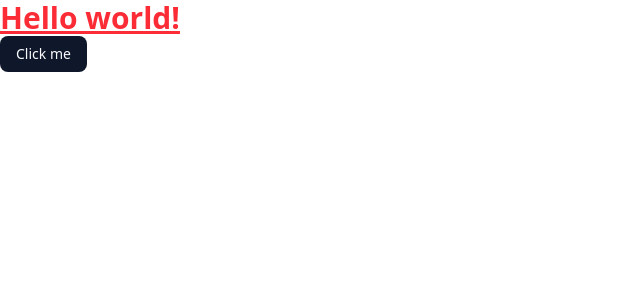
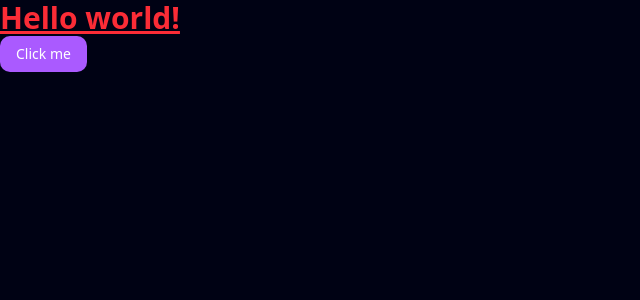
Before and after one commit to ferchomuri/studious-octo-fortnight, a Next.js app: page / in a window 1280 px wide. Shown: the top 300 px of the page, without its empty margins (0-640 px from the left). Built offline with nearby package versions, Linux system fonts and the light colour scheme.

Commit message:
💄Add new application's theme

```diff
--- a/app/globals.css
+++ b/app/globals.css
@@ -48,72 +48,96 @@
 }
 
 :root {
-  --radius: 0.625rem;
-  --background: oklch(1 0 0);
-  --foreground: oklch(0.129 0.042 264.695);
-  --card: oklch(1 0 0);
-  --card-foreground: oklch(0.129 0.042 264.695);
-  --popover: oklch(1 0 0);
-  --popover-foreground: oklch(0.129 0.042 264.695);
-  --primary: oklch(0.208 0.042 265.755);
-  --primary-foreground: oklch(0.984 0.003 247.858);
-  --secondary: oklch(0.968 0.007 247.896);
-  --secondary-foreground: oklch(0.208 0.042 265.755);
-  --muted: oklch(0.968 0.007 247.896);
-  --muted-foreground: oklch(0.554 0.046 257.417);
-  --accent: oklch(0.968 0.007 247.896);
-  --accent-foreground: oklch(0.208 0.042 265.755);
-  --destructive: oklch(0.577 0.245 27.325);
-  --border: oklch(0.929 0.013 255.508);
-  --input: oklch(0.929 0.013 255.508);
-  --ring: oklch(0.704 0.04 256.788);
-  --chart-1: oklch(0.646 0.222 41.116);
-  --chart-2: oklch(0.6 0.118 184.704);
-  --chart-3: oklch(0.398 0.07 227.392);
-  --chart-4: oklch(0.828 0.189 84.429);
-  --chart-5: oklch(0.769 0.188 70.08);
-  --sidebar: oklch(0.984 0.003 247.858);
-  --sidebar-foreground: oklch(0.129 0.042 264.695);
-  --sidebar-primary: oklch(0.208 0.042 265.755);
-  --sidebar-primary-foreground: oklch(0.984 0.003 247.858);
-  --sidebar-accent: oklch(0.968 0.007 247.896);
-  --sidebar-accent-foreground: oklch(0.208 0.042 265.755);
-  --sidebar-border: oklch(0.929 0.013 255.508);
-  --sidebar-ring: oklch(0.704 0.04 256.788);
+  --radius: 0.75rem; /* More modern, softer scaling */
+
+  /* Deep Midnight / Indigo Background */
+  --background: oklch(0.10 0.05 265);
+  --foreground: oklch(0.98 0.01 265);
+
+  /* Glassy Card / Surface - Slightly lighter than bg */
+  --card: oklch(0.14 0.06 265);
+  --card-foreground: oklch(0.98 0.01 265);
+
+  --popover: oklch(0.14 0.06 265);
+  --popover-foreground: oklch(0.98 0.01 265);
+
+  /* Neon Purple Primary */
+  --primary: oklch(0.65 0.25 300);
+  --primary-foreground: oklch(1 0 0);
+
+  /* Deep Violet Secondary */
+  --secondary: oklch(0.25 0.10 280);
+  --secondary-foreground: oklch(0.98 0.01 265);
+
+  /* Muted / Surface elements */
+  --muted: oklch(0.20 0.06 265);
+  --muted-foreground: oklch(0.70 0.05 265);
+
+  /* Neon Cyan Accent */
+  --accent: oklch(0.70 0.15 200);
+  --accent-foreground: oklch(0.10 0.05 265);
+
+  --destructive: oklch(0.60 0.25 25);
+  --destructive-foreground: oklch(0.98 0 0);
+
+  /* Subtle Glassy Borders */
+  --border: oklch(0.98 0.01 265 / 0.15);
+  --input: oklch(0.98 0.01 265 / 0.20);
+
+  --ring: oklch(0.65 0.25 300);
+
+  /* Chart Colors - Neon & Vibrant */
+  --chart-1: oklch(0.65 0.25 300); /* Purple */
+  --chart-2: oklch(0.70 0.15 200); /* Cyan */
+  --chart-3: oklch(0.60 0.20 340); /* Pink */
+  --chart-4: oklch(0.75 0.18 150); /* Green/Teal */
+  --chart-5: oklch(0.80 0.15 60);  /* Yellow/Orange */
+
+  /* Sidebar - Dark Glassy Panel */
+  --sidebar: oklch(0.12 0.05 265);
+  --sidebar-foreground: oklch(0.98 0.01 265);
+  --sidebar-primary: oklch(0.65 0.25 300);
+  --sidebar-primary-foreground: oklch(1 0 0);
+  --sidebar-accent: oklch(0.20 0.06 265);
+  --sidebar-accent-foreground: oklch(0.98 0.01 265);
+  --sidebar-border: oklch(0.98 0.01 265 / 0.1);
+  --sidebar-ring: oklch(0.65 0.25 300);
 }
 
 .dark {
-  --background: oklch(0.129 0.042 264.695);
-  --foreground: oklch(0.984 0.003 247.858);
-  --card: oklch(0.208 0.042 265.755);
-  --card-foreground: oklch(0.984 0.003 247.858);
-  --popover: oklch(0.208 0.042 265.755);
-  --popover-foreground: oklch(0.984 0.003 247.858);
-  --primary: oklch(0.929 0.013 255.508);
-  --primary-foreground: oklch(0.208 0.042 265.755);
-  --secondary: oklch(0.279 0.041 260.031);
-  --secondary-foreground: oklch(0.984 0.003 247.858);
-  --muted: oklch(0.279 0.041 260.031);
-  --muted-foreground: oklch(0.704 0.04 256.788);
-  --accent: oklch(0.279 0.041 260.031);
-  --accent-foreground: oklch(0.984 0.003 247.858);
-  --destructive: oklch(0.704 0.191 22.216);
-  --border: oklch(1 0 0 / 10%);
-  --input: oklch(1 0 0 / 15%);
-  --ring: oklch(0.551 0.027 264.364);
-  --chart-1: oklch(0.488 0.243 264.376);
-  --chart-2: oklch(0.696 0.17 162.48);
-  --chart-3: oklch(0.769 0.188 70.08);
-  --chart-4: oklch(0.627 0.265 303.9);
-  --chart-5: oklch(0.645 0.246 16.439);
-  --sidebar: oklch(0.208 0.042 265.755);
-  --sidebar-foreground: oklch(0.984 0.003 247.858);
-  --sidebar-primary: oklch(0.488 0.243 264.376);
-  --sidebar-primary-foreground: oklch(0.984 0.003 247.858);
-  --sidebar-accent: oklch(0.279 0.041 260.031);
-  --sidebar-accent-foreground: oklch(0.984 0.003 247.858);
-  --sidebar-border: oklch(1 0 0 / 10%);
-  --sidebar-ring: oklch(0.551 0.027 264.364);
+  /* Re-affirming variables for .dark class just in case, but :root is now dark by default */
+  --background: oklch(0.10 0.05 265);
+  --foreground: oklch(0.98 0.01 265);
+  --card: oklch(0.14 0.06 265);
+  --card-foreground: oklch(0.98 0.01 265);
+  --popover: oklch(0.14 0.06 265);
+  --popover-foreground: oklch(0.98 0.01 265);
+  --primary: oklch(0.65 0.25 300);
+  --primary-foreground: oklch(1 0 0);
+  --secondary: oklch(0.25 0.10 280);
+  --secondary-foreground: oklch(0.98 0.01 265);
+  --muted: oklch(0.20 0.06 265);
+  --muted-foreground: oklch(0.70 0.05 265);
+  --accent: oklch(0.70 0.15 200);
+  --accent-foreground: oklch(0.10 0.05 265);
+  --destructive: oklch(0.60 0.25 25);
+  --destructive-foreground: oklch(0.98 0 0);
+  --border: oklch(0.98 0.01 265 / 0.15);
+  --input: oklch(0.98 0.01 265 / 0.20);
+  --ring: oklch(0.65 0.25 300);
+  --chart-1: oklch(0.65 0.25 300);
+  --chart-2: oklch(0.70 0.15 200);
+  --chart-3: oklch(0.60 0.20 340);
+  --chart-4: oklch(0.75 0.18 150);
+  --chart-5: oklch(0.80 0.15 60);
+  --sidebar: oklch(0.12 0.05 265);
+  --sidebar-foreground: oklch(0.98 0.01 265);
+  --sidebar-primary: oklch(0.65 0.25 300);
+  --sidebar-primary-foreground: oklch(1 0 0);
+  --sidebar-accent: oklch(0.20 0.06 265);
+  --sidebar-accent-foreground: oklch(0.98 0.01 265);
+  --sidebar-border: oklch(0.98 0.01 265 / 0.1);
+  --sidebar-ring: oklch(0.65 0.25 300);
 }
 
 @layer base {
```
